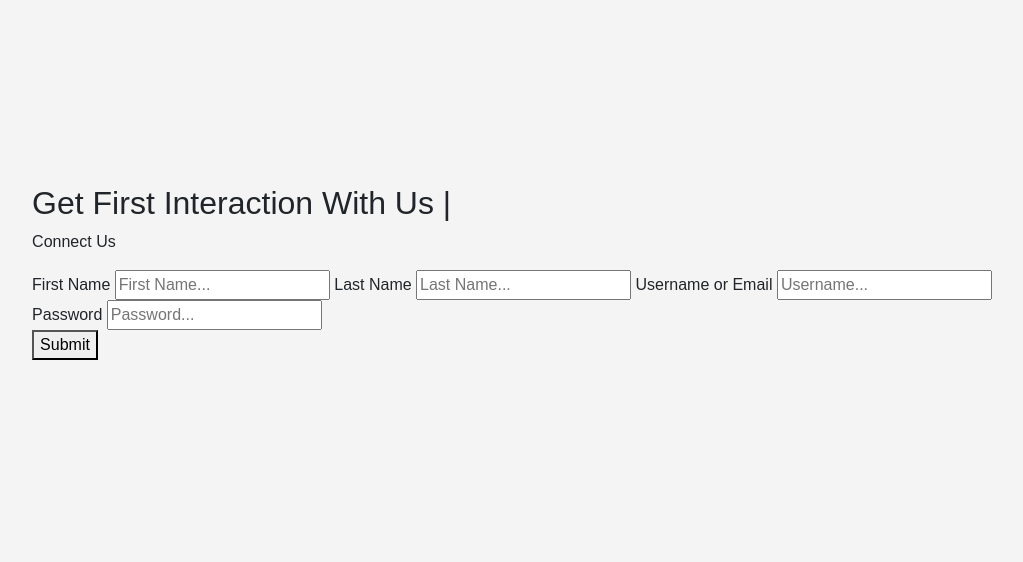
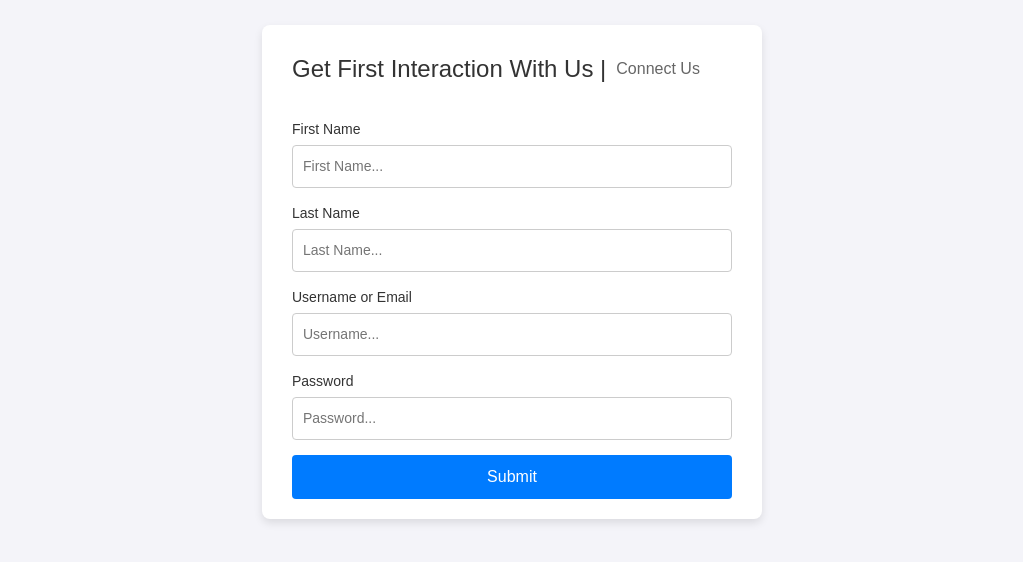
Before and after one commit to PayalAwasthiWeb/web, a plain HTML site: page registration.html in a window 1280 px wide. Shown: the part 128-690 px from the top of the page, without its empty margins (128-1151 px from the left). Drawn offline with Linux system fonts and the light colour scheme.

Commit message:
Modify Register Form Style

```diff
--- a/css/register.css
+++ b/css/register.css
@@ -1,94 +1,102 @@
-/* General styles */
+/* General Reset */
 body {
-    font-family: Arial, sans-serif;
-    background-color: #f4f4f4;
     margin: 0;
     padding: 0;
+    font-family: Arial, sans-serif;
+    background-color: #f4f4f9; /* Light background color */
+}
+
+/* Center the form on the page */
+main {
     display: flex;
     justify-content: center;
     align-items: center;
-    height: 100vh;
+    min-height: 100vh; /* Full viewport height */
 }
 
-/* Login form container */
-.login-form {
-    background-color: #ffffff;
-    padding: 40px 40px;
-    border-radius: 8px;
-    box-shadow: 0 4px 6px rgba(0, 0, 0, 0.2);
-    width: 100%;
-    max-width: 400px;
+/* Form Container */
+.form {
+    background-color: #ffffff; /* White background for the form */
+    padding: 20px 30px;
+    border-radius: 8px; /* Rounded corners */
+    box-shadow: 0 4px 8px rgba(0, 0, 0, 0.1); /* Subtle shadow */
+    max-width: 500px; /* Restrict form width */
+    width: 100%; /* Full width for smaller screens */
 }
 
-/* Form heading */
-.form_header{
-    align-content:center;
-    display:flex;
-    margin-bottom: 20px;
-}
-.form_header h2 {
-    font-weight: bold;
-    font-size: 24px;
-    color: #333333;
-    text-align: center;
-    margin:0;
+/* Form Header */
+.header-content {
+    display: flex; /* Enables flexbox layout */
+    align-items: center; /* Aligns items vertically in the center */
+    gap: 10px; /* Adds spacing between the heading and paragraph */
+    margin-bottom: 35px; /* Adds spacing below the header */
+    margin-top: 10px; /* Adds spacing above the header */
 }
 
-.form_header p{
-    padding-top: 5px;
-    margin-bottom:0;
-    margin-left: 5px;
+.header-content h2 {
+    margin: 0; /* Removes default margin for better alignment */
+    font-size: 24px; /* Adjust font size for the heading */
+    color: #333; /* Darker text color */
 }
 
-/* Input fields */
-.login-form input[type="text"],
-.login-form input[type="password"] {
-    width: 100%;
-    padding: 10px;
-    margin: 10px 0;
-    margin-bottom: 10px;
-    border: 1px solid #cccccc;
-    border-radius: 4px;
-    box-sizing: border-box;
+.header-content p {
+    margin: 0; /* Removes default margin for better alignment */
+    font-size: 16px; /* Adjust font size for the paragraph */
+    color: #666; /* Lighter text color */
 }
 
-/* Submit button */
-.login-form button {
-    width: 50%;
-    padding: 10px;
-    background-color: #007bff;
-    color: #ffffff;
-    border: none;
-    border-radius: 4px;
-    font-size: 16px;
-    cursor: pointer;
-    transition: background-color 0.3s ease;
-    margin:10px;
+/* Form Body */
+.form-body label {
+    display: block; /* Ensure labels are on their own line */
+    margin-bottom: 5px; /* Add spacing below labels */
+    font-size: 14px; /* Label font size */
+    color: #333; /* Darker text color */
 }
 
-.login-form button:hover {
-    background-color: #0056b3;
+.form-body input {
+    width: 100%; /* Full width for inputs */
+    padding: 10px; /* Add padding inside inputs */
+    margin-bottom: 15px; /* Add spacing below inputs */
+    border: 1px solid #ccc; /* Light border */
+    border-radius: 4px; /* Rounded corners */
+    font-size: 14px; /* Input font size */
+    box-sizing: border-box; /* Include padding in width */
 }
 
-/* Additional styles */
-.login-form .forgot-password {
-    display: block;
-    margin-top: 10px;
-    text-align: center;
-    color: #007bff;
-    text-decoration: none;
-    font-size: 14px;
+.form-body input:focus {
+    border-color: #007bff; /* Highlight border on focus */
+    outline: none; /* Remove default outline */
+    box-shadow: 0 0 4px rgba(0, 123, 255, 0.5); /* Add subtle shadow */
 }
 
-.login-form .form-actions{
-    text-align: center;
-    margin:10px 0;
+/* Submit Button */
+button[type="submit"] {
+    width: 100%; /* Full width for the button */
+    padding: 10px 15px; /* Add padding inside the button */
+    background-color: #007bff; /* Bootstrap primary color */
+    color: #ffffff; /* White text color */
+    border: none; /* Remove border */
+    border-radius: 4px; /* Rounded corners */
+    font-size: 16px; /* Button font size */
+    cursor: pointer; /* Pointer cursor on hover */
+    transition: background-color 0.3s ease; /* Smooth hover effect */
 }
 
-.login-form .reset{
-    text-align: center;
+button[type="submit"]:hover {
+    background-color: #0056b3; /* Darker blue on hover */
 }
 
-.login-form .forgot-password:hover {
-    text-decoration: underline;
+/* Responsive Design */
+@media (max-width: 768px) {
+    .form {
+        padding: 15px 20px; /* Reduce padding on smaller screens */
+    }
+
+    .form-header h2 {
+        font-size: 20px; /* Smaller font size for the heading */
+    }
+
+    .form-header p {
+        font-size: 14px; /* Smaller font size for the subheading */
+    }
 }
--- a/registration.html
+++ b/registration.html
@@ -11,8 +11,10 @@
     <main>
         <div class="form">
             <div class="form-header">
-                <h2>Get First Interaction With Us |</h2>
-                <p>Connect Us</p>
+                <div class="header-content">
+                  <h2>Get First Interaction With Us |</h2>
+                  <p>Connect Us</p>
+                </div>
             </div>
             <div class="form-body">
                 <form action="#">
```
